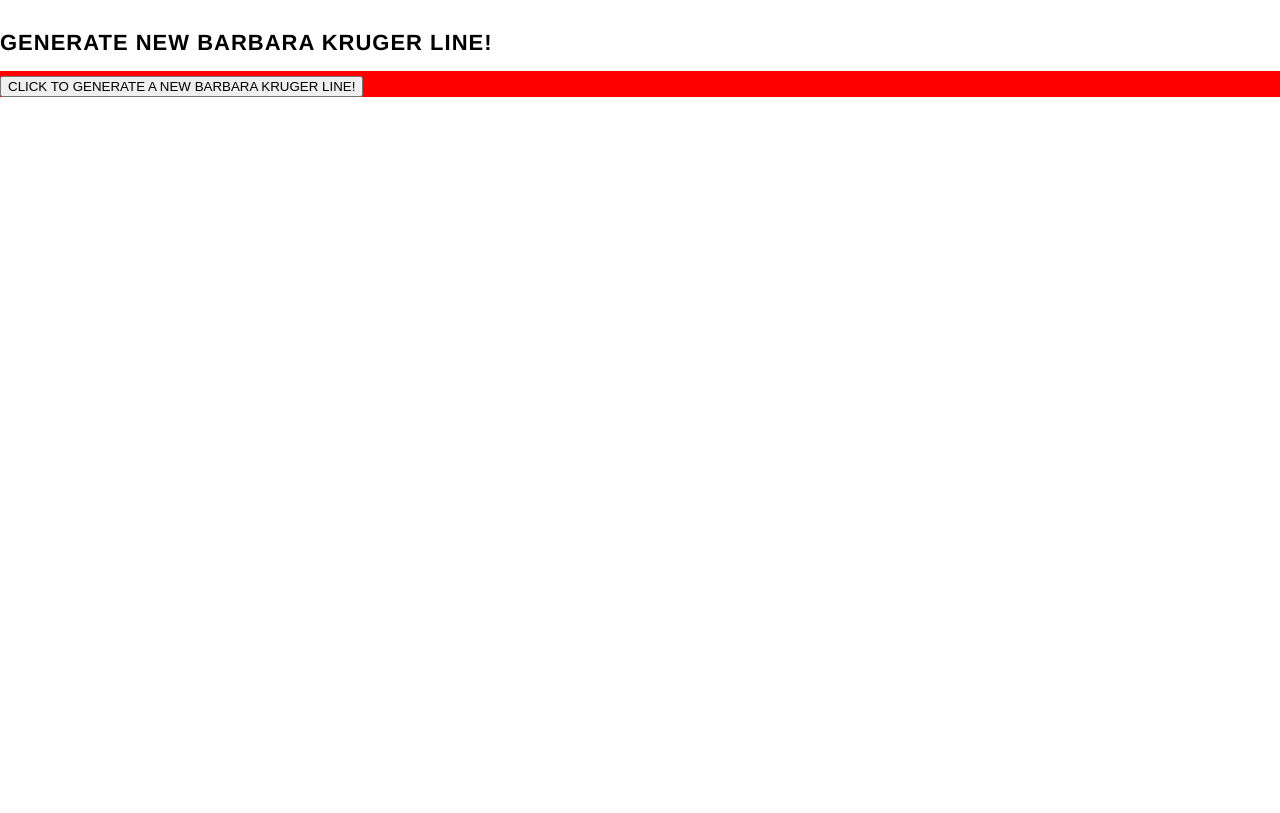
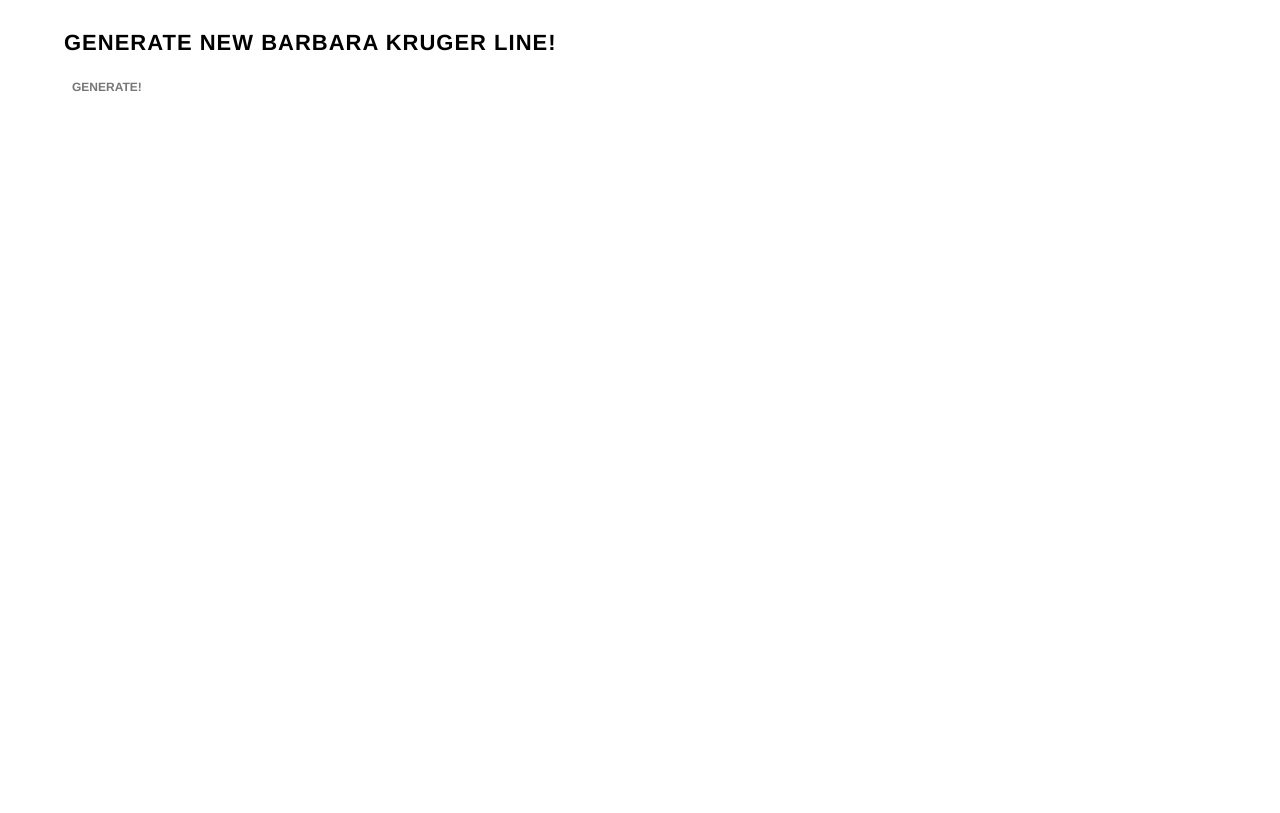
Before and after one commit to hiyeshin/barbarakruger, a Python web app: template templates/main.html in a window 1280 px wide. Run offline with Jinja, Linux system fonts and the light colour scheme; the template is opened without the code that fills it, so the values that code supplies are empty; some libraries are stand-ins or nearby versions.

Commit message:
basically working

```diff
--- a/static/css/style.css
+++ b/static/css/style.css
@@ -27,6 +27,11 @@
 
 body{
 	height: 100%;
+	background-repeat: no-repeat center center fixed;
+ 	 -webkit-background-size: cover;
+ 	 -moz-background-size: cover;
+ 	 -o-background-size: cover;
+ 	 background-size: cover;
 	/*background-color: #000000;*/
 	/*background-image: url('/static/img/bg_1.jpg');*/
 }
@@ -42,22 +47,47 @@
 h1{
 	margin-top: 13px;
 	padding-top: 20px;
+	padding-left: 5%;
 	color: #000000;
 	background-color:#ffffff;
 	font:bold 22px Helvetica;
 	line-height:20px;
 	letter-spacing:1px;
+	/*text-transform: capitalize;*/
 }
 
 
 h2{
 	color: #ffffff;
 	background-color:#ff0000;
-	font:italic 22px Helvetica;
+	font:italic 72px Helvetica;
+	font-weight: bold;
 	letter-spacing: 1px;
+	padding-left: 5%;
+	padding-right: 5%;
+	/*text-transform: capitalize;*/
 }
 
-
+#clicker {
+	margin-left: 5%;
+	background-color:transparent;
+	-moz-border-radius:5px;
+	-webkit-border-radius:5px;
+	border-radius:5px;
+	border:0px solid #dcdcdc;
+	display:inline-block;
+	color:#777777;
+	font-family:Helvetica;
+	font-size:12px;
+	font-weight:bold;
+	padding:9px 8px;
+	text-decoration:none;
+	text-shadow:-2px 1px 3px #ffffff;
+}
+#clicker:active {
+	position:relative;
+	top:1px;
+}
 /*h3{
 	font:normal 12px Georgia;
 }*/
@@ -77,7 +107,7 @@
 
 p{
 	color: #ffffff;
-	background-color:#ff0000;
+	/*background-color:#ff0000;*/
 	font:italic 22px Helvetica;
 	letter-spacing: 1px;
 }
--- a/templates/main.html
+++ b/templates/main.html
@@ -18,9 +18,10 @@
 			<h1>GENERATE NEW BARBARA KRUGER LINE!</h1>
 			<br/>
 			<p>
-			<input type = "button" id = "clicker" value = "CLICK TO GENERATE A NEW BARBARA KRUGER LINE!">
+			<input type = "button" id = "clicker" value = "GENERATE!">
 			</p>
-			<br>
+			<br/>
+			<br/>
 		<h2 id = "results">
 		</container>
 		<script src="http://ajax.googleapis.com/ajax/libs/jquery/1.8.1/jquery.min.js"></script>
```
